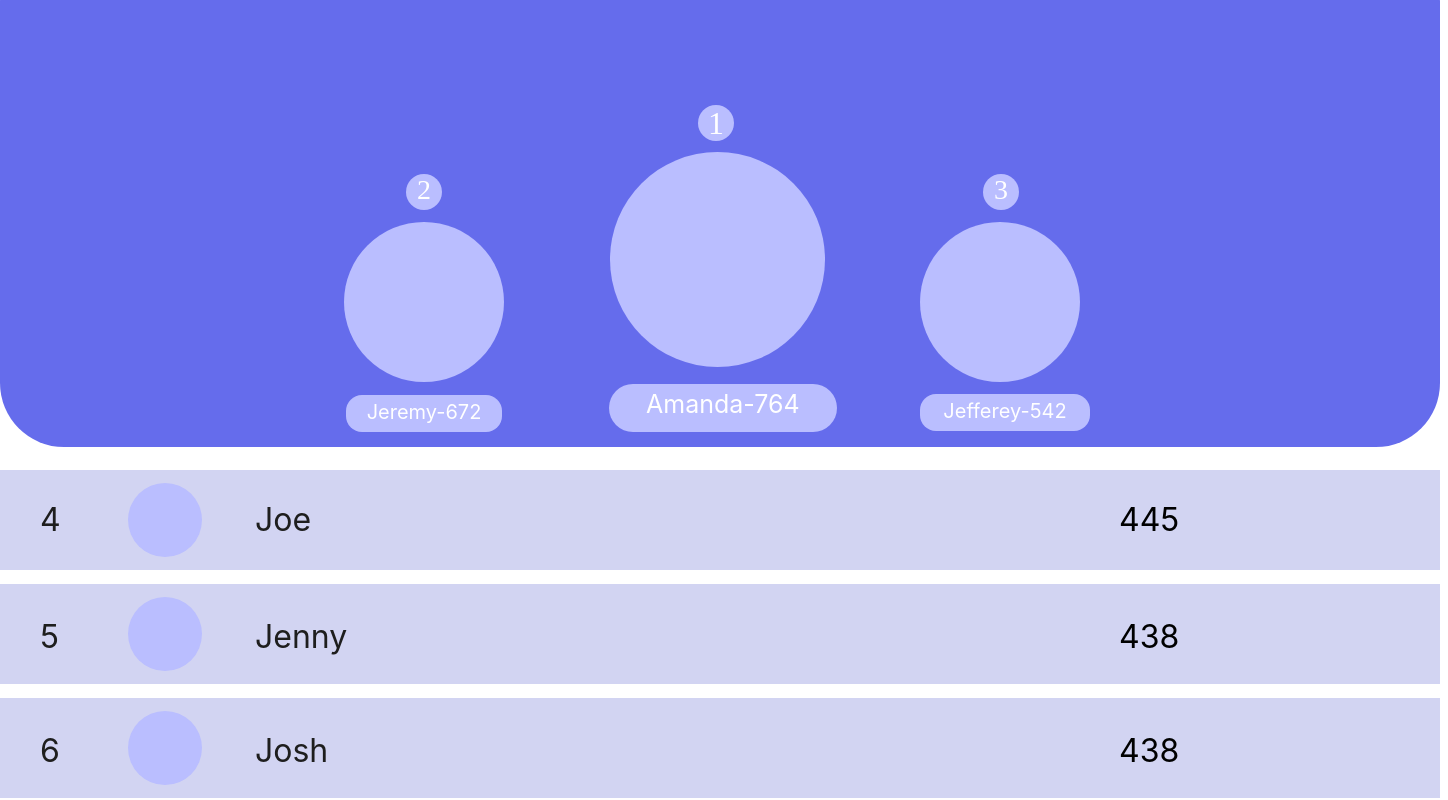
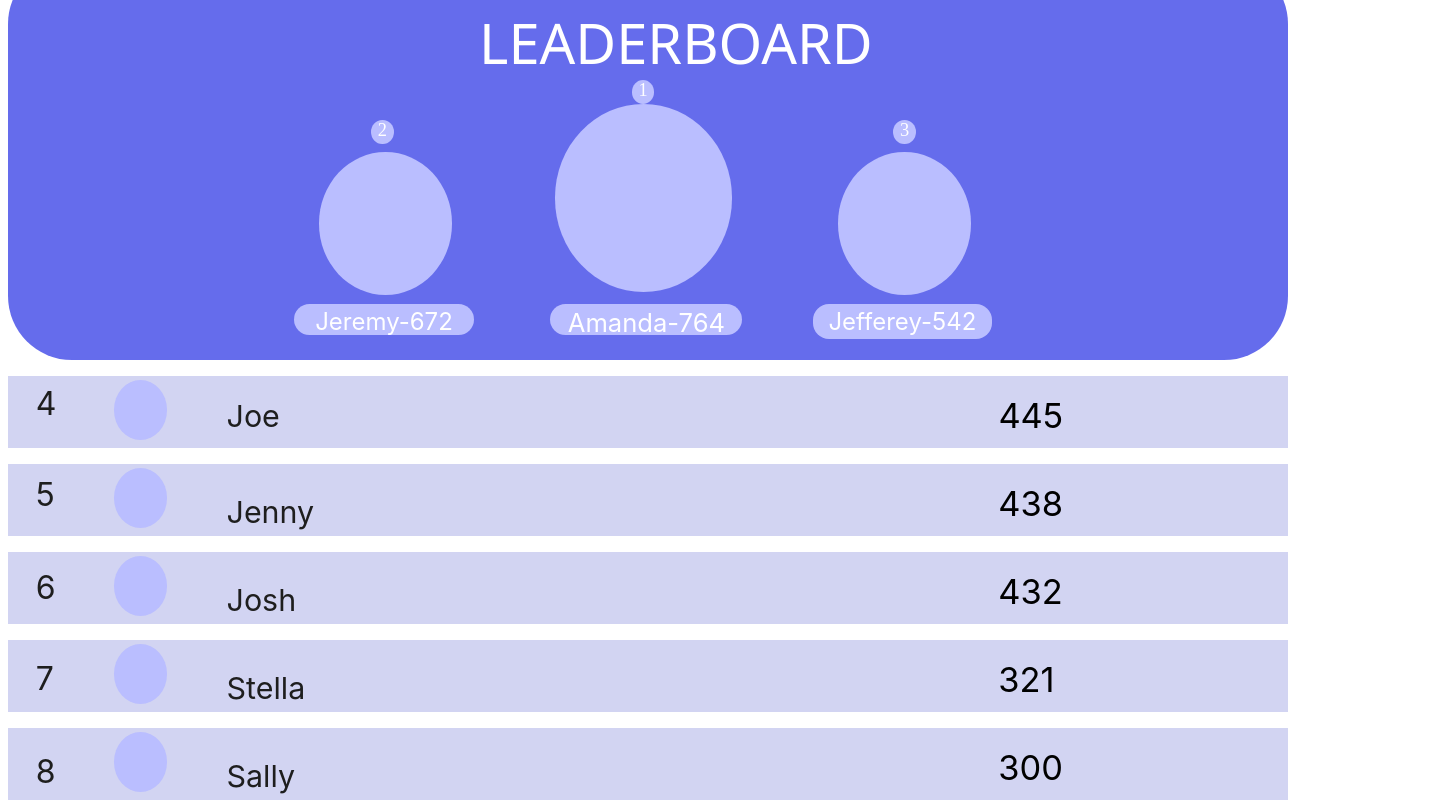
Before and after one commit to adi2003/WebDevTask-Aditya_Kumar, a plain HTML site: page leaderboard.html in a window 1280 px wide. Shown: the top 800 px of the page, 1448 px wide, since content can reach past the window. Drawn offline with Linux system fonts and the light colour scheme; files whose address does not match are found by name.

Commit message:
relative css added

```diff
--- a/leaderboard.html
+++ b/leaderboard.html
@@ -5,53 +5,42 @@
     </title>
     <meta name="viewport" content="width=device-width ,initial-scale=1.0">
     <link rel="stylesheet" type="text/css"
-    href="C:\Users\ADITYA KUMAR\OneDrive\Desktop\webdevtask\style.css"></link>
-    <!-- <script src="C:\Users\ADITYA KUMAR\OneDrive\Desktop\webdevtask\api.js"></script> -->
-
-
-
-
+    href="C:\Users\ADITYA KUMAR\OneDrive\Desktop\webdevtask\stylesheet1.css"></link>
 
 
 </head>
 <body>
-    <div class="head">
-        LEADERBOARD
-    </div>
+
+    <!-- HEADING -->
+
 
     <!-- PARTICIPANT BLOCKS -->
 
     <div class="box0">
     </div>
+    <div class="head">
+        LEADERBOARD
+    </div>
     <div class="box1">
-
-
     </div>
     <div class="box2">
-
-
     </div>
     <div class="box3">
-
     </div>
     <div class="box4">
-
     </div>
     <div class="box5">
     </div>
 
     <!-- BOXTOP3 -->
     <div id="boxfirst">
-        Amanda-764   <!--will be changing -->
+        Amanda-764      <!--will be changing -->
     </div>
-
     <div id="boxsecond">
-        Jeremy-672      <!--will be changing -->
-
+        Jeremy-672     <!--will be changing -->
     </div>
     <div id="boxthird">
-        Jefferey-542    <!--will be changing -->
-
+        Jefferey-542   <!--will be changing -->
     </div>
 
     <!-- WINNER AVATAR -->
@@ -108,31 +97,36 @@
         Jenny             <!--will be changing -->
     </div>
     <div id="rank6name">
-        Josh              <!--will be changing -->
+        Josh             <!--will be changing -->
     </div>
     <div id="rank7name">
-        Stella            <!--will be changing -->
+        Stella           <!--will be changing -->
     </div>
     <div id="rank8name">
-        Sally             <!--will be changing -->
+        Sally            <!--will be changing -->
     </div>
 
     <!-- POINTS -->
     <div id="rank4points">
-        445               <!--will be changing -->
+        445             <!--will be changing -->
     </div>
     <div id="rank5points">
-        438               <!--will be changing -->
+        438             <!--will be changing -->
     </div>
     <div id="rank6points">
-        438               <!--will be changing -->
+        432             <!--will be changing -->
     </div>
     <div id="rank7points">
-        321               <!--will be changing -->
+        321             <!--will be changing -->
     </div>
     <div id="rank8points">
-        300               <!--will be changing -->
+        300             <!--will be changing -->
     </div>
+
+    <!-- will be using this file for javascript -->
+    <!-- <script src="C:\Users\ADITYA KUMAR\OneDrive\Desktop\webdevtask\api.js"></script> -->
+
+
 </body>
 
 </html>
--- /dev/null
+++ b/stylesheet1.css
@@ -0,0 +1,466 @@
+body {
+    height: 100vh;
+    width: 100vw;
+    border-radius: 0px;
+    background: #FFFFFF;
+  }
+
+  /* RANKING */
+  .rank1 {
+    position: absolute;
+    width: 1.75%;
+    height: 3vh;
+    left: 49.36%;
+    top: 10%;
+    border-radius: 60%;
+    font-size: 2.3vh;
+    color: #FFFFFF;
+    text-align: center;
+    background: #BABEFF;
+  }
+
+  .rank2 {
+    position: absolute;
+    width: 1.75%;
+    height: 3vh;
+    left: 29%;
+    top: 15vh;
+    border-radius: 60%;
+    font-size: 2.3vh;
+    color: #FFFFFF;
+    text-align: center;
+    background: #BABEFF;
+  }
+
+  .rank3 {
+    position: absolute;
+    width: 1.75%;
+    height: 3vh;
+    left: 69.8%;
+    top: 15vh;
+    border-radius: 60%;
+    font-size: 2.3vh;
+    color: #FFFFFF;
+    text-align: center;
+    background: #BABEFF;
+  }
+
+  .rank4 {
+    position: absolute;
+    width: 1.6%;
+    height: 3.5vh;
+    left: 2.8%;
+    top: 49vh;
+    font-family: 'Inter';
+    font-style: normal;
+    font-weight: 400;
+    font-size: 4vh;
+    line-height: 3.05vh;
+    color: #1E1E1E;
+  }
+
+  .rank5 {
+    position: absolute;
+    width: 1.6%;
+    height: 3.5vh;
+    left: 2.8%;
+    top: 60.4vh;
+    font-family: 'Inter';
+    font-style: normal;
+    font-weight: 400;
+    font-size: 4vh;
+    line-height: 3.05vh;
+    color: #1E1E1E;
+  }
+
+  .rank6 {
+    position: absolute;
+    width: 1.6%;
+    height: 3.5vh;
+    left: 2.8%;
+    top: 72vh;
+    font-family: 'Inter';
+    font-style: normal;
+    font-weight: 400;
+    font-size: 4vh;
+    line-height: 3.05vh;
+    color: #1E1E1E;
+  }
+
+  .rank7 {
+    position: absolute;
+    width: 1.6%;
+    height: 3.5vh;
+    left: 2.8%;
+    top: 83.4vh;
+    font-family: 'Inter';
+    font-style: normal;
+    font-weight: 400;
+    font-size: 4vh;
+    line-height: 3.05vh;
+    color: #1E1E1E;
+  }
+
+  .rank8 {
+    position: absolute;
+    width: 1.6%;
+    height: 3.5vh;
+    left: 2.8%;
+    top: 95vh;
+    font-family: 'Inter';
+    font-style: normal;
+    font-weight: 400;
+    font-size: 4vh;
+    line-height: 3.05vh;
+    color: #1E1E1E;
+  }
+
+  /* NAMES */
+  #rank4name{
+
+        position: absolute;
+        width: 15.8%;
+        height: 3.5vh;
+        left: 17.7%;
+        top:50.5vh;
+        font-size: 3.8vh;
+        font-family: 'Inter';
+        font-style: normal;
+        font-weight: 400;
+        line-height: 3.05vh;
+        color: #1E1E1E;
+
+  }
+  #rank5name{
+
+        position: absolute;
+        width: 15.8%;
+        height: 3.5vh;
+        left: 17.7%;
+        top:62.5%;
+        font-family: 'Inter';
+        font-style: normal;
+        font-weight: 400;
+        font-size: 3.8vh;
+        line-height: 3.05vh;
+        color: #1E1E1E;
+
+  }
+  #rank6name{
+
+        position: absolute;
+        width: 15.8%;
+        height: 3.5vh;
+        left: 17.7%;
+        top:73.5%;
+        font-family: 'Inter';
+        font-style: normal;
+        font-weight: 400;
+        font-size: 3.8vh;
+        line-height: 3.05vh;
+        color: #1E1E1E;
+
+  }
+  #rank7name{
+
+        position: absolute;
+        width: 15.8%;
+        height: 3.5vh;
+        left: 17.7%;
+        top:84.5%;
+        font-family: 'Inter';
+        font-style: normal;
+        font-weight: 400;
+        font-size: 3.8vh;
+        line-height: 3.05vh;
+        color: #1E1E1E;
+
+  }
+  #rank8name {
+    position: absolute;
+    width: 15.8%;
+    height: 3.5vh;
+    left: 17.7%;
+    top:95.5%;
+    font-family: 'Inter';
+    font-style: normal;
+    font-weight: 400;
+    font-size: 3.8vh;
+    line-height: 3.05vh;
+    color: #1E1E1E;
+  }
+
+  /* POINTS */
+  #rank4points{
+        position: absolute;
+        width: 15.76%;
+        height: 3.5vh;
+        left: 78%;
+        top:50.5vh;
+        font-size: 4.3vh;
+        font-family: 'Inter';
+        font-style: normal;
+        font-weight: 400;
+
+        line-height: 3.05vh;
+        color: #000000;
+
+  }
+  #rank5points{
+        position: absolute;
+        width: 15.76%;
+        height: 3.5vh;
+        left: 77.99%;
+        top:61.5vh;
+        font-family: 'Inter';
+        font-style: normal;
+        font-weight: 400;
+        font-size: 4.3vh;
+        line-height: 3.05vh;
+        color: #000000;
+
+  }
+  #rank6points{
+        position: absolute;
+        width: 15.76%;
+        height: 3.5vh;
+        left: 77.99%;
+        top:72.5vh;
+        font-family: 'Inter';
+        font-style: normal;
+        font-weight: 400;
+        font-size: 4.3vh;
+        line-height: 3.05vh;
+        color: #000000;
+
+  }
+  #rank7points{
+
+        position: absolute;
+        width: 15.76%;
+        height: 3.5vh;
+        left: 77.99%;
+        top:83.5vh;
+        font-family: 'Inter';
+        font-style: normal;
+        font-weight: 400;
+        font-size: 4.3vh;
+        line-height: 3.05vh;
+        color: #000000;
+
+  }
+  #rank8points {
+    position: absolute;
+    width: 15.76%;
+    height: 3.5vh;
+    left: 77.99%;
+    top:94.5vh;
+    font-family: 'Inter';
+    font-style: normal;
+    font-weight: 400;
+    font-size: 4.3vh;
+    line-height: 3.05vh;
+    color: #000000;
+  }
+
+  /* HEADING */
+  .head {
+    position: absolute;
+    width: 25.14%;
+    height: 20vh;
+    left: 37.43%;
+    top: 3vh;
+    font-family: 'Segoe UI';
+    font-style: normal;
+    font-weight: 400;
+    font-size: 7vh;
+    line-height: 4.53vh;
+    color: #FFFFFF;
+  }
+
+  /* MAIN AVATARS */
+  .avatar1 {
+    position: absolute;
+    width: 13.86%;
+    height: 23.45vh;
+    left: 43.36%;
+    top: 13vh;
+    border-radius: 60%;
+    background: #BABEFF;
+  }
+
+  .avatar2 {
+    position: absolute;
+    width: 10.42%;
+    height: 17.84vh;
+    left: 24.89%;
+    top: 19vh;
+    border-radius: 60%;
+    background: #BABEFF;
+  }
+
+  .avatar3 {
+    position: absolute;
+    width: 10.42%;
+    height: 17.84vh;
+    left: 65.44%;
+    top: 19vh;
+    border-radius: 60%;
+    background: #BABEFF;
+  }
+
+  /* OTHER PARTICIPANT AVATARS */
+  .avatar1dash {
+    position: absolute;
+    width: 4.2vw;
+    height: 7.5vh;
+    border-color: #FFFFFF;
+    left: 8.87%;
+    top: 47.5vh;
+    background: #BABEFF;
+    border-radius: 60%;
+  }
+
+  .avatar2dash {
+    position: absolute;
+    width: 4.2vw;
+    height: 7.5vh;
+    border-color: #FFFFFF;
+    left: 8.87%;
+    top: 58.5vh;
+    background: #BABEFF;
+    border-radius: 60%;
+  }
+
+  .avatar3dash {
+    position: absolute;
+    width: 4.2vw;
+    height: 7.5vh;
+    border-color: #FFFFFF;
+    left: 8.87%;
+    top: 69.5vh;
+    background: #BABEFF;
+    border-radius: 60%;
+  }
+
+  .avatar4dash {
+    position: absolute;
+    width: 4.2vw;
+    height: 7.5vh;
+    border-color: #FFFFFF;
+    left: 8.87%;
+    top: 80.5vh;
+    background: #BABEFF;
+    border-radius: 60%;
+  }
+
+  .avatar5dash {
+    position: absolute;
+    width: 4.2vw;
+    height: 7.5vh;
+    border-color: #FFFFFF;
+    left: 8.87%;
+    top: 91.5vh;
+    background: #BABEFF;
+    border-radius: 60%;
+  }
+
+  /* TOP PARTICIPANT BOXES */
+  #boxsecond{
+    position: absolute;
+    width: 14%;
+    height: 3.5vh;
+    left:23%;
+    top:38vh;
+    text-align: center;
+    color: #FFFFFF;
+    font-size: 3vh;
+    font-family: "Inter";
+    padding-top: 0.39vh;
+    background: #BABEFF;
+    border-radius: 16px;
+  }
+  #boxfirst{
+        position: absolute;
+        width: 15%;
+        height: 3.5vh;
+        left:43%;
+        top:38vh;
+        text-align: center;
+        color: #FFFFFF;
+        font-size: 3.2vh;
+        font-family: "Inter";
+        padding-top: 0.39vh;
+        background: #BABEFF;
+        border-radius: 16px;
+      }
+
+  #boxthird {
+    position: absolute;
+    width: 14%;
+    height: 4vh;
+    left:63.5%;
+    top:38vh;
+    text-align: center;
+    color: #FFFFFF;
+    font-size: 3vh;
+    font-family: "Inter";
+    padding-top: 0.39vh;
+    background: #BABEFF;
+    border-radius: 16px;
+  }
+
+  /* PARTICIPANT BOXES */
+  .box0 {
+    position: absolute;
+    width: 100vw;
+    height: 50vh;
+    top:-5vh;
+    background: #656CEC;
+    border-radius: 64px;
+  }
+
+  .box1{
+
+        position: absolute;
+        width: 100%;
+        height: 9vh;
+        top:47vh;
+        background: #D2D4F2;
+
+
+  }
+  .box2{
+
+        position: absolute;
+        width: 100%;
+        height: 9vh;
+        top:58vh;
+        background: #D2D4F2;
+      }
+
+  .box3{
+
+        position: absolute;
+        width: 100%;
+        height: 9vh;
+        top:69vh;
+        background: #D2D4F2;
+      }
+
+  .box4{
+
+        position: absolute;
+        width: 100%;
+        height:9vh;
+        top:80vh;
+        background: #D2D4F2;
+      }
+
+  .box5 {
+    position: absolute;
+    width: 100%;
+    height: 9vh;
+    top:91vh;
+    background: #D2D4F2;
+  }
```
